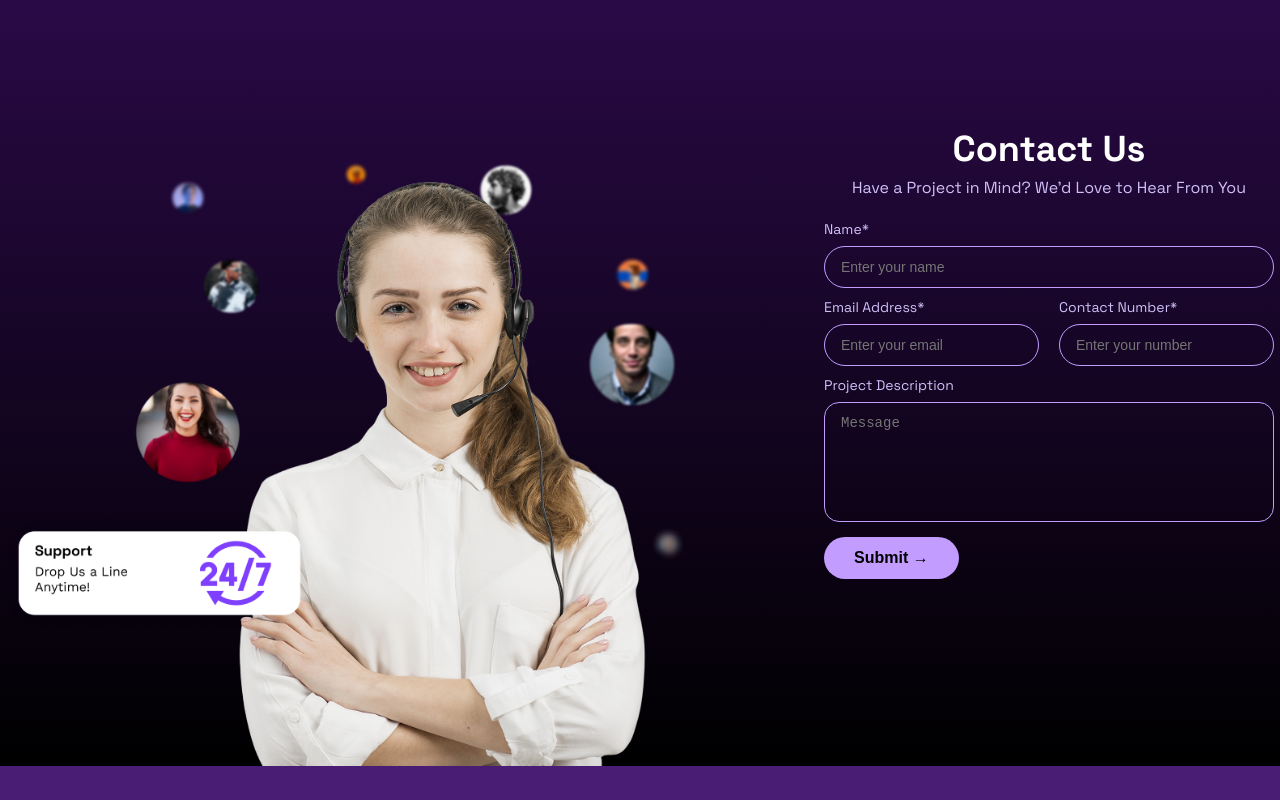
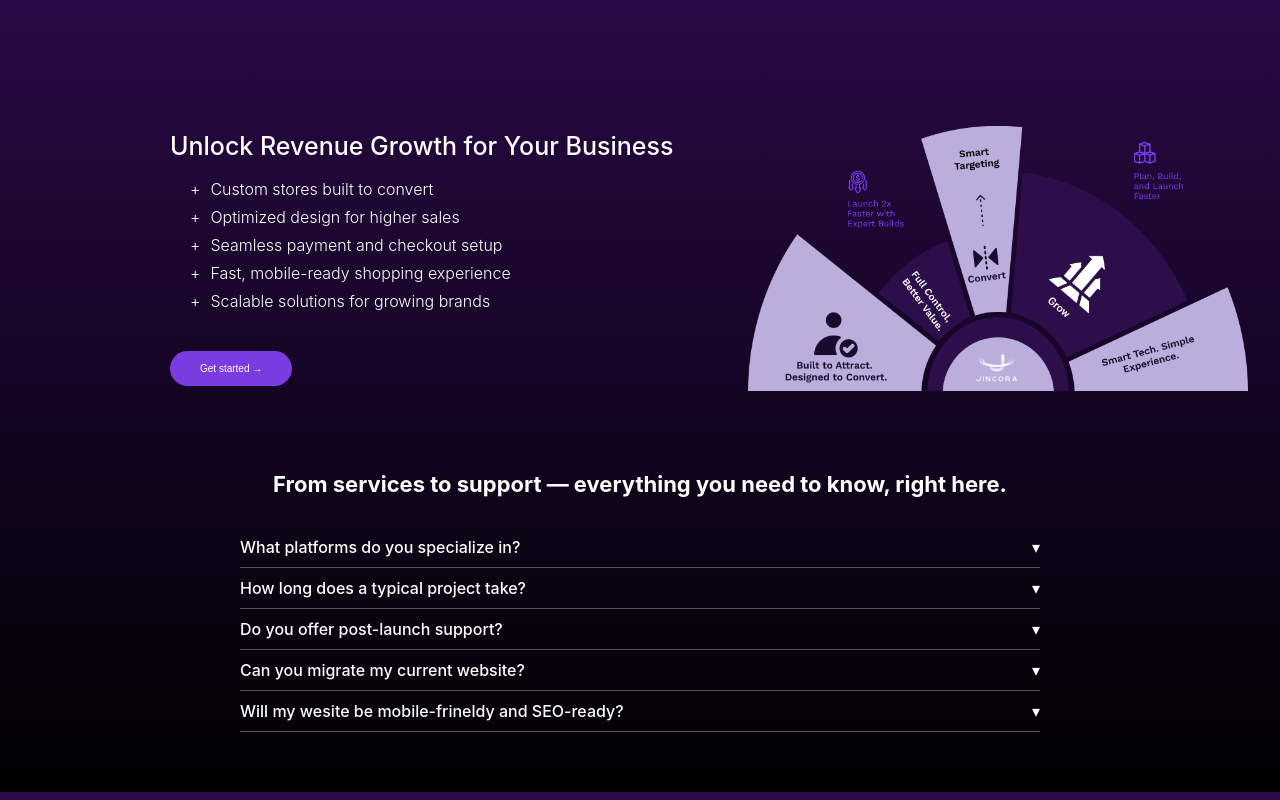
Before and after one commit to Jincora7/JincoraSite, a React (Vite) app: page / in a window 1280 px wide. Shown: the part 3240-4040 px from the top of the page. Built offline with nearby package versions, Linux system fonts and the light colour scheme.

Commit message:
Growth Section

```diff
--- a/src/components/Footer/Footer.css
+++ b/src/components/Footer/Footer.css
@@ -349,3 +349,15 @@
   color: #fff;
   transform: translateY(-2px);
 }
+
+
+@media (max-width: 640px) {
+  .demo-title {
+    font-size: 20px;
+  }
+
+  .demo-button {
+    padding: 12px 24px;
+    font-size: 14px;
+  }
+}
--- /dev/null
+++ b/src/components/Home/GrowthSection/GrowthSection.css
@@ -0,0 +1,149 @@
+.growth-section {
+    min-height: 100%;
+  background: linear-gradient(180deg, #2b0a49, #000);
+  color: white;
+  padding: 60px 20px;
+  font-family: 'Inter', sans-serif;
+}
+
+.growth-content {
+  display: flex;
+  flex-wrap: wrap;
+  justify-content: space-between;
+  gap: 40px;
+  max-width: 1200px;
+  margin: 0 auto;
+  margin-top: 100px;
+  margin-left: 150px;
+  align-items: center;
+}
+
+.growth-text {
+  flex: 1;
+  min-width: 300px;
+}
+
+.growth-text h2 {
+  font-size: 25px;
+  font-weight: 500;
+  margin-bottom: 8px;
+}
+
+.growth-text ul {
+  list-style: none;
+  padding: 10px;
+  margin-left: 10px;
+  margin-bottom: 30px;
+    font-size: 16px;
+  font-weight: 300;
+
+    display: flex;
+  flex-direction: column;
+  gap: 8px; /* adjust spacing */
+
+
+
+}
+
+.growth-text ul li::before {
+  content: "+";
+  margin-right: 10px;
+  color: #ffffff;
+  font-size: medium;
+
+}
+
+.growth-btn {
+  background: #7a3be0;
+  color: #ffffff;
+  border: none;
+  padding: 12px 30px;
+  border-radius: 25px;
+  cursor: pointer;
+  font-weight: 400;
+  font-size: 10px;
+  transition: 0.3s ease;
+
+
+
+}
+
+.growth-btn:hover {
+  background: #a367ff;
+  color: #fff;
+  transform: translateY(-2px);
+}
+
+.growth-chart {
+  flex: 1;
+  min-width: 300px;
+  display: flex;
+  justify-content: center;
+}
+
+.growth-chart img {
+  width: 100%;
+  max-width: 500px;
+}
+
+.faq-section {
+  margin-top: 80px;
+  max-width: 800px;
+  margin-left: auto;
+  margin-right: auto;
+}
+
+.faq-section h3 {
+  text-align: center;
+  font-size: 22px;
+  margin-bottom: 30px;
+  color: #ffffff;
+}
+
+.faq-item {
+  border-bottom: 1px solid #555;
+  padding: 10px 0;
+}
+
+.faq-item summary {
+  cursor: pointer;
+  font-weight: 500;
+  font-size: 16px;
+  list-style: none;
+  position: relative;
+  padding-right: 20px;
+}
+
+.faq-item summary::after {
+  content: "▾";
+  position: absolute;
+  right: 0;
+  transition: transform 0.3s ease;
+}
+
+.faq-item[open] summary::after {
+  transform: rotate(180deg);
+}
+
+.faq-item p {
+  margin-top: 10px;
+  color: #cfc1f8;
+  font-size: 12px;
+  font-weight: 10;
+}
+
+/* Responsive */
+@media (max-width: 768px) {
+  .growth-content {
+    flex-direction: column;
+    text-align: center;
+  }
+
+  .growth-chart img {
+    max-width: 100%;
+  }
+
+  .faq-section {
+    padding: 0 10px;
+  }
+}
--- /dev/null
+++ b/src/components/Home/GrowthSection/GrowthSection.jsx
@@ -0,0 +1,60 @@
+import React from 'react';
+import './GrowthSection.css';
+import Frame from '../../../assets/Frame.png'; // Replace with your actual image
+
+export default function GrowthSection() {
+  return (
+    <div className="growth-section">
+      <div className="growth-content">
+        <div className="growth-text">
+          <h2>Unlock Revenue Growth for Your Business</h2>
+          <ul>
+            <li>Custom stores built to convert</li>
+            <li>Optimized design for higher sales</li>
+            <li>Seamless payment and checkout setup</li>
+            <li>Fast, mobile-ready shopping experience</li>
+            <li>Scalable solutions for growing brands</li>
+          </ul>
+          <button className="growth-btn">Get started →</button>
+        </div>
+        <div className="growth-chart">
+          <img src={Frame} alt="Growth Process Chart" />
+        </div>
+      </div>
+
+      <div className="faq-section">
+        <h3>From services to support — everything you need to know, right here.</h3>
+        <div className="faq-item">
+          <details>
+            <summary>What platforms do you specialize in?</summary>
+            <p>We specialize in Shopify and WordPress, including WooCommerce and custom development solutions.</p>
+          </details>
+        </div>
+        <div className="faq-item">
+          <details>
+            <summary>How long does a typical project take?</summary>
+            <p>It depends on project complexity. Most projects take between 2–6 weeks.</p>
+          </details>
+        </div>
+        <div className="faq-item">
+          <details>
+            <summary>Do you offer post-launch support?</summary>
+            <p>Yes, we provide ongoing support and maintenance to ensure long-term success.</p>
+          </details>
+        </div>
+         <div className="faq-item">
+          <details>
+            <summary>Can you migrate my current website?</summary>
+            <p>Yes, we provide ongoing support and maintenance to ensure long-term success.</p>
+          </details>
+        </div>
+         <div className="faq-item">
+          <details>
+            <summary>Will my wesite be mobile-frineldy and SEO-ready?</summary>
+            <p>es, we provide ongoing support and maintenance to ensure long-term success.</p>
+          </details>
+        </div>
+      </div>
+    </div>
+  );
+}
--- a/src/components/Home/Home.jsx
+++ b/src/components/Home/Home.jsx
@@ -3,6 +3,7 @@ import HomeCards from './Home-Cards/HomeCards.jsx'
 import cardImage from "../../assets/website-development.png"
 import HeroSection from './Hero-Section/HeroSection.jsx'
 import PillarsPage from './Pillars-Page/PillarsPage.jsx'
+import GrowthSection from './GrowthSection/GrowthSection.jsx'
 
 function Home() {
   return (
@@ -10,6 +11,7 @@ function Home() {
       <HeroSection/>
       <PillarsPage/>
       <HomeCards bgColor="#2C0E4A" image={cardImage} heading="Website Design and Development" para="Jincora crafts stunning, functional websites tailored to your business, combining cutting-edge design with seamless functionality to elevate your online presence." />
+      <GrowthSection/>
     </div>
   )
 }
```
Also changed, not shown: src/assets/Frame.png (added).
